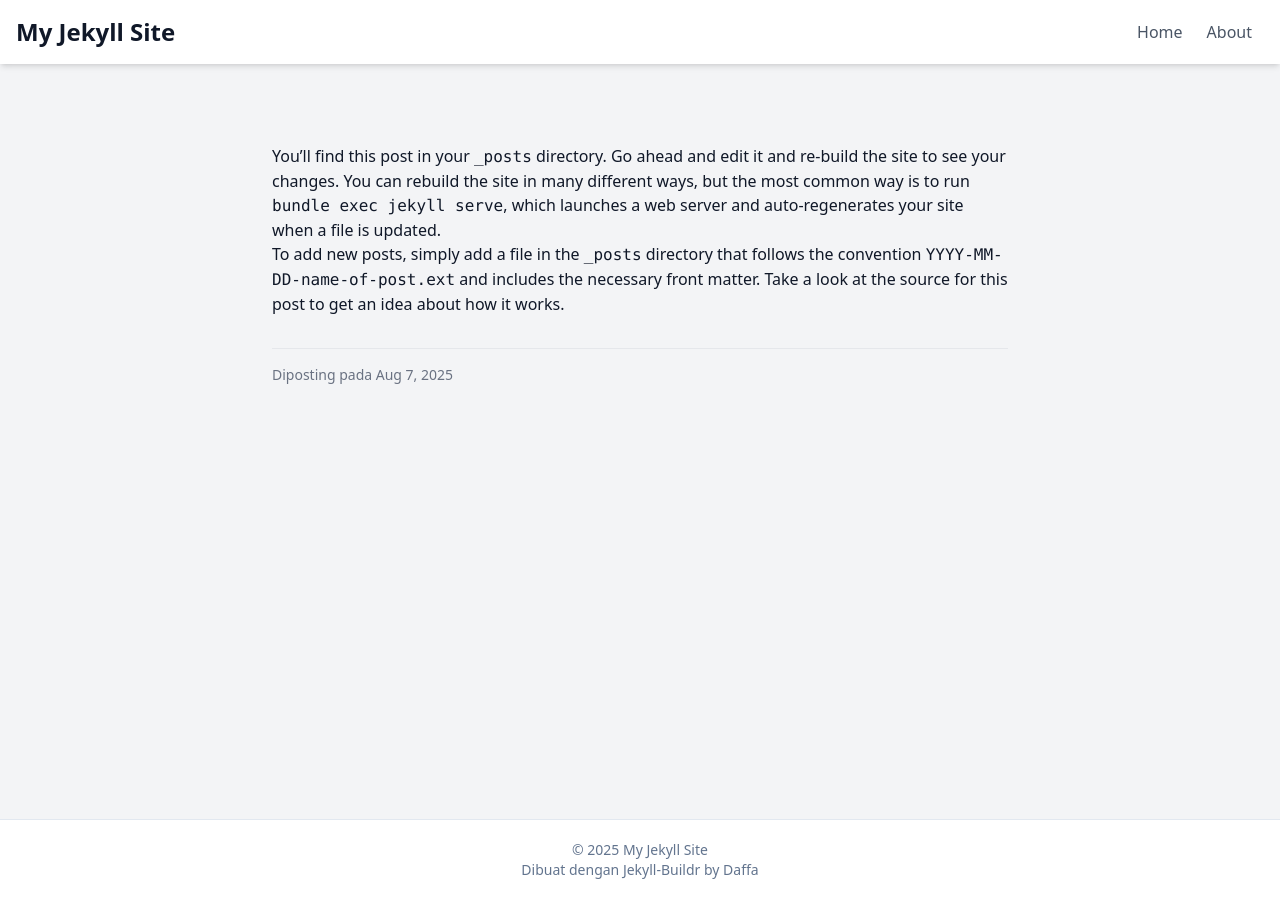
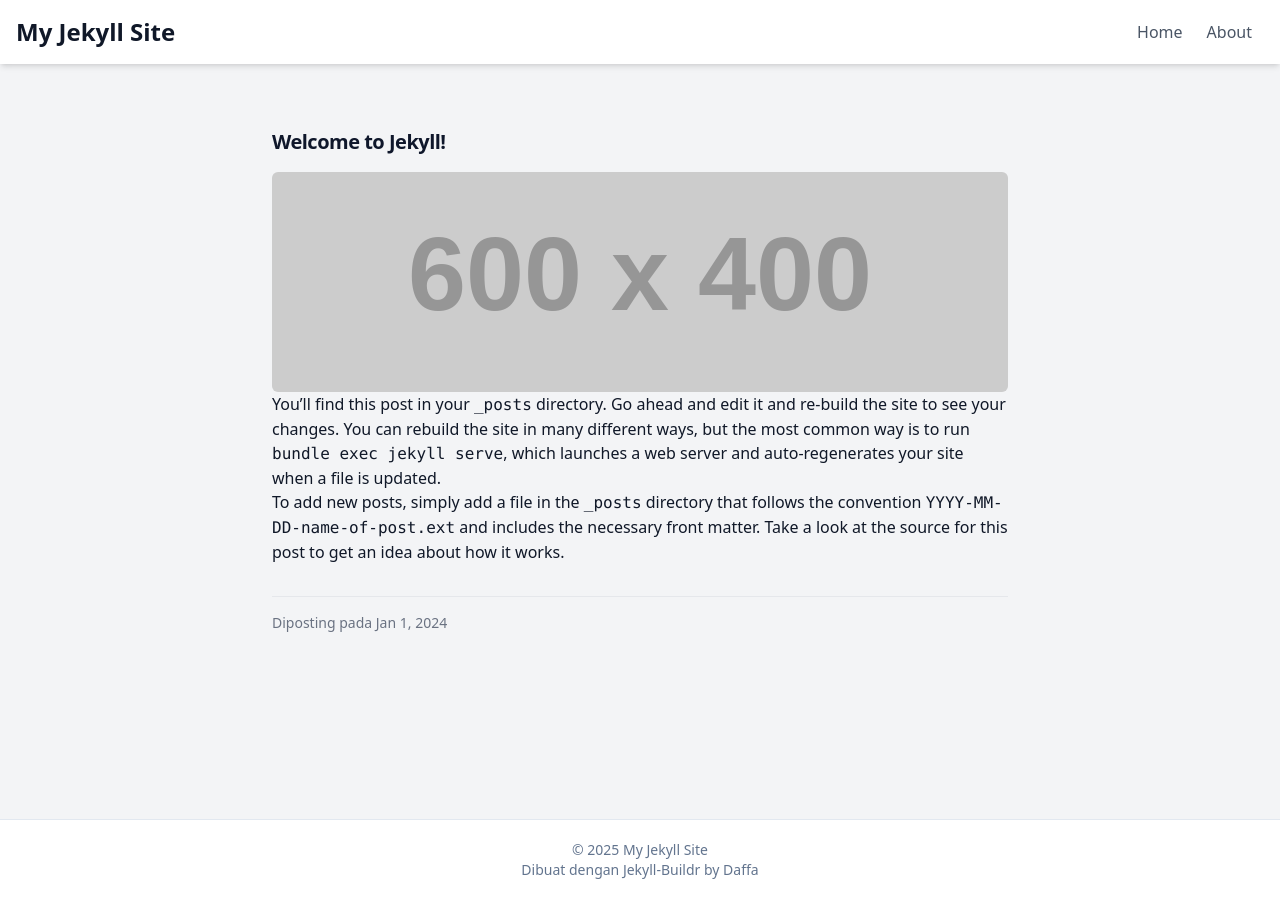
Before and after one commit to daffadevhosting/jekyll-tailwind-boilerplate, a Jekyll site: the page built from _posts/2024-01-01-welcome-to-jekyll.md, in a window 1280 px wide. Built offline with Jekyll 4.4.1, drawn with Linux system fonts in a browser that asks for light colours; part of the change alters nothing that is shown.

Commit message:
buildr: update 2024-01-01-welcome-to-jekyll.md

```diff
--- a/_posts/2024-01-01-welcome-to-jekyll.md
+++ b/_posts/2024-01-01-welcome-to-jekyll.md
@@ -1,8 +1,7 @@
 ---
-title:  "Welcome to Jekyll!"
-image: https://placehold.co/600x400?text=Jekyll
-World
-date:   2024-01-01 00:00:00 -0000
+title: "Welcome to Jekyll!"
+image: "https://placehold.co/600x400?text=Jekyll-World"
+date: 2024-01-01 00:00:00 -0000
 categories: jekyll update
 ---
 You’ll find this post in your `_posts` directory. Go ahead and edit it and re-build the site to see your changes. You can rebuild the site in many different ways, but the most common way is to run `bundle exec jekyll serve`, which launches a web server and auto-regenerates your site when a file is updated.
```
